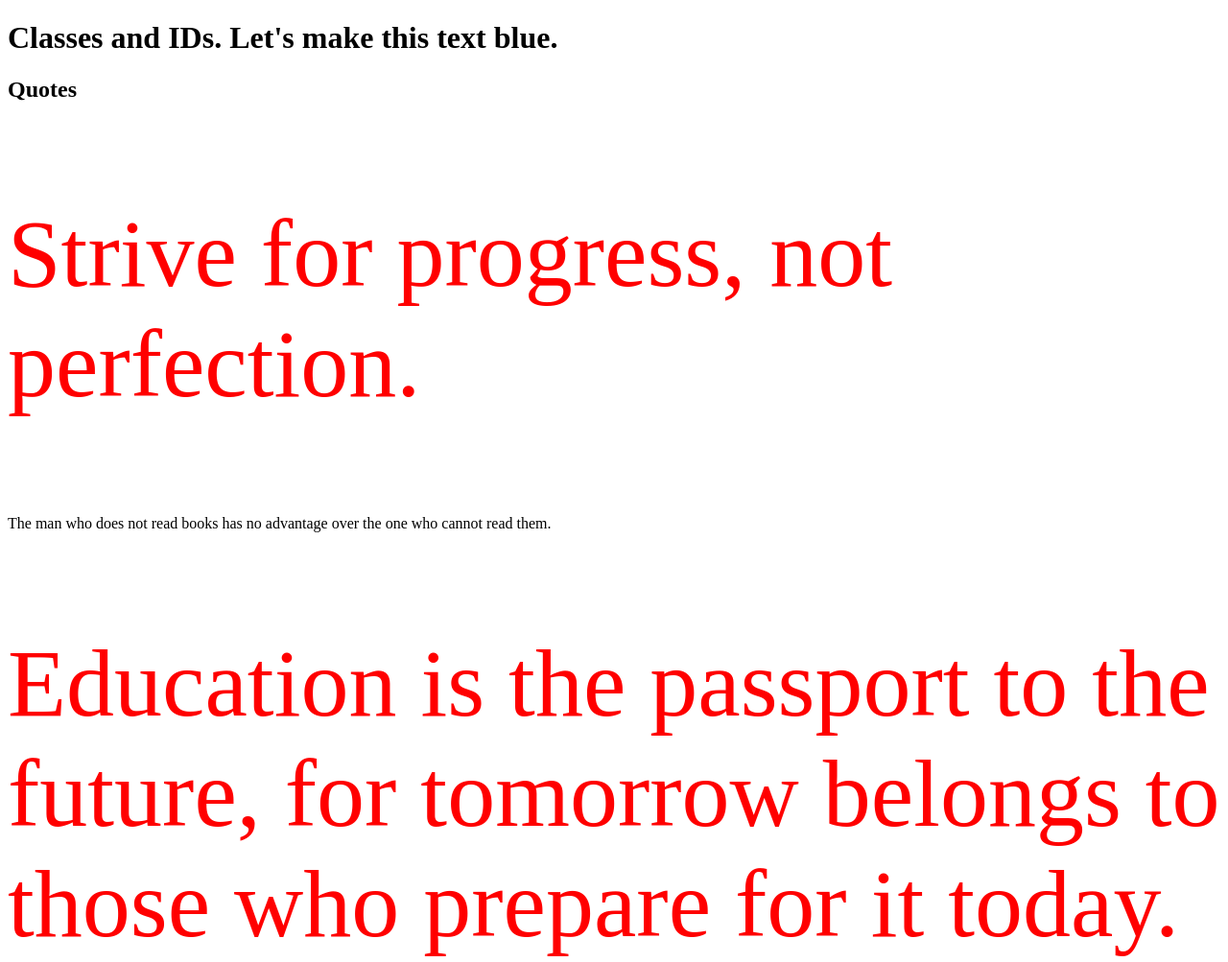
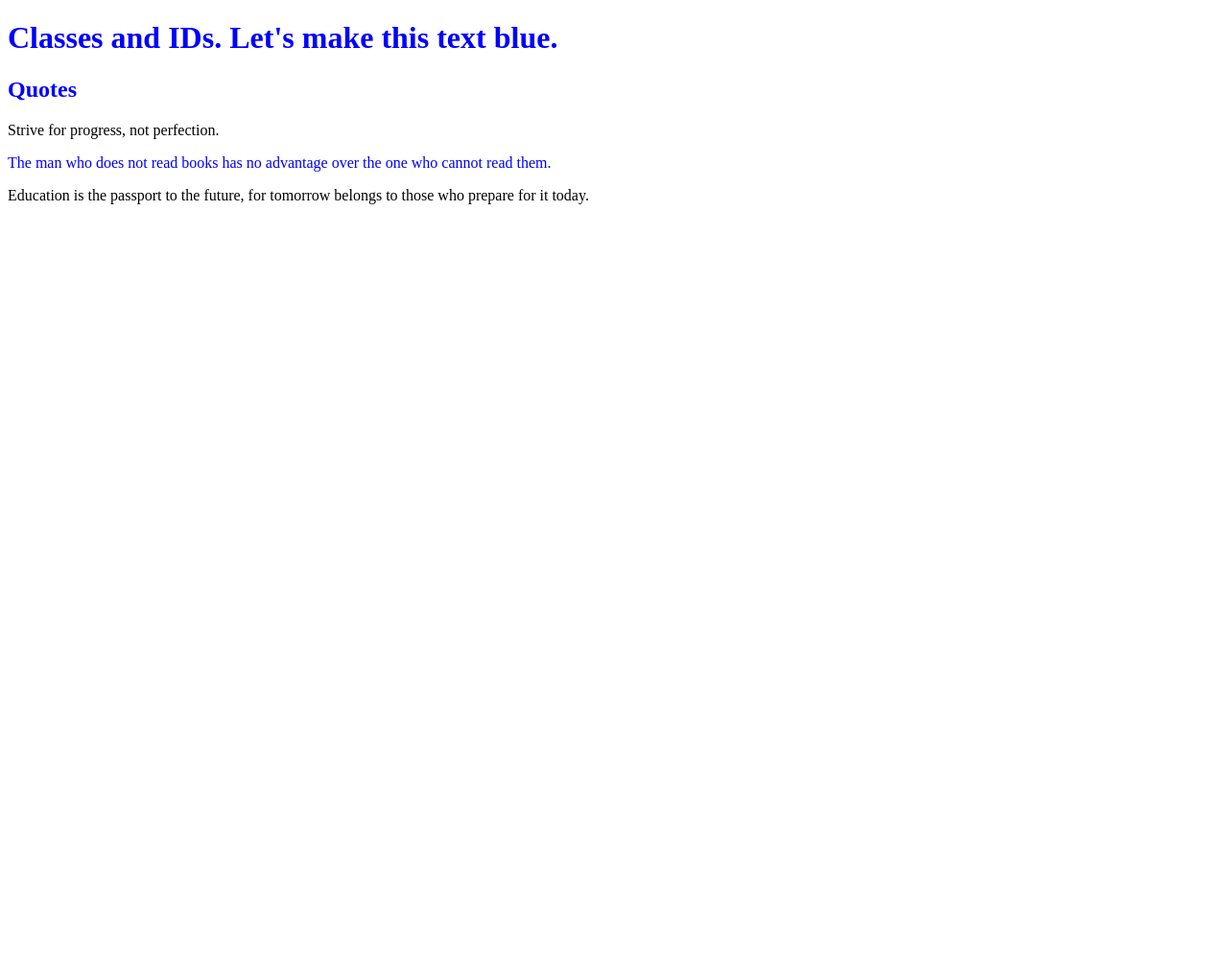
Before and after one commit to ljurado72/Classes-and-IDs, a plain HTML site: page index.html in a window 1280 px wide. Shown: the whole page at 96% size. After the commit the page ends 800 px from the top, so only its background shows below. Drawn offline with Linux system fonts and the light colour scheme.

Commit message:
Task 1 completed

```diff
--- a/index.html
+++ b/index.html
@@ -10,27 +10,22 @@
 
   <body>
     <header id="title">
-      <h1>Classes and IDs. Let's make this text blue.</h1>
+      <h1 class="blue">Classes and IDs. Let's make this text blue.</h1>
     </header>
 
     <main>
       <section class="quotes">
-        <h2>Quotes</h2>
-        <div>
+        <h2 class="blue">Quotes</h2>
         <p class="important">Strive for progress, not perfection.</p>
-        </div>
-        <div>
-          <p id="quote">
+        <p id="quote" class="blue">
           The man who does not read books has no advantage over the one who
           cannot read them.
         </p>
-        </div>
-        <div>
+
         <p class="important">
-            Education is the passport to the future, for tomorrow belongs to
-            those who prepare for it today.
+          Education is the passport to the future, for tomorrow belongs to those
+          who prepare for it today.
         </p>
-        </div>
       </section>
     </main>
   </body>
--- a/style.css
+++ b/style.css
@@ -1,11 +1,6 @@
 /* What a mess! */
 
-.important {
-  color: red;
-  font-size: 100px;
+/* style.css */
+.blue {
+  color: blue;
 }
-
-#highlight {
-  color: blue;
-  font-size: 100px;
-}
```
Lines whose indentation alone changed are shown as unchanged.
